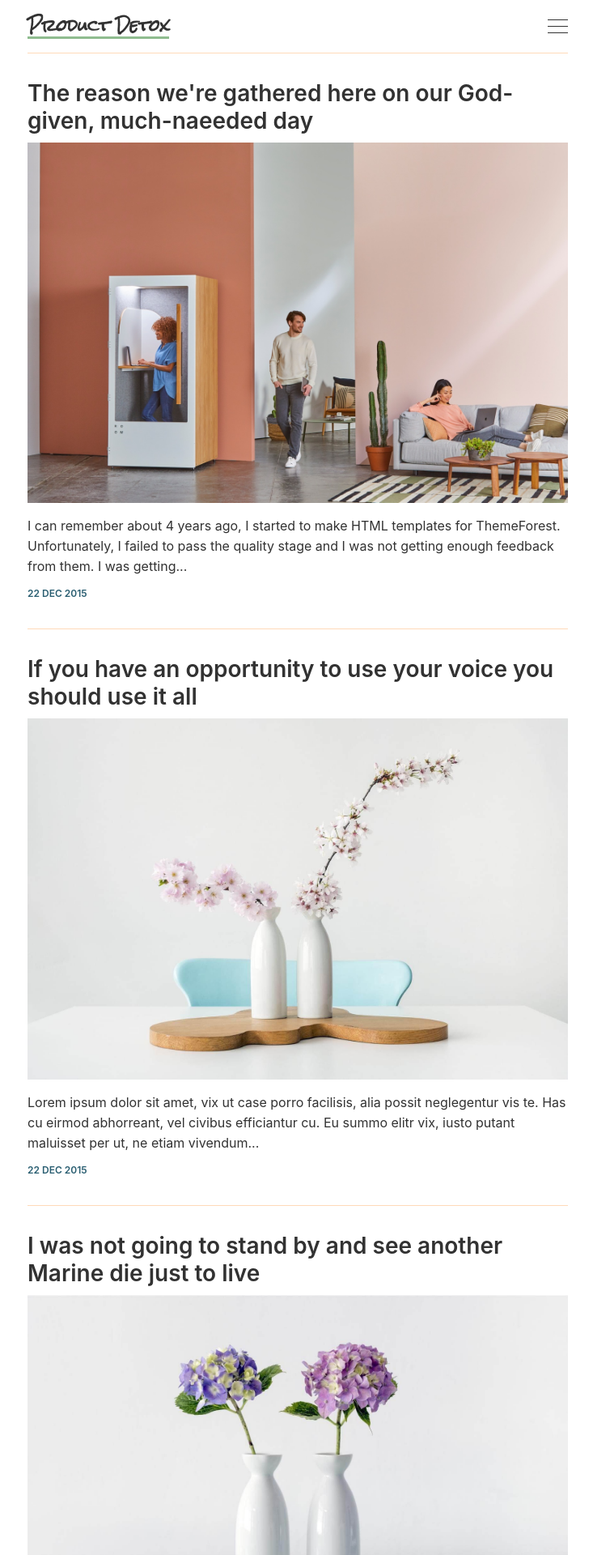
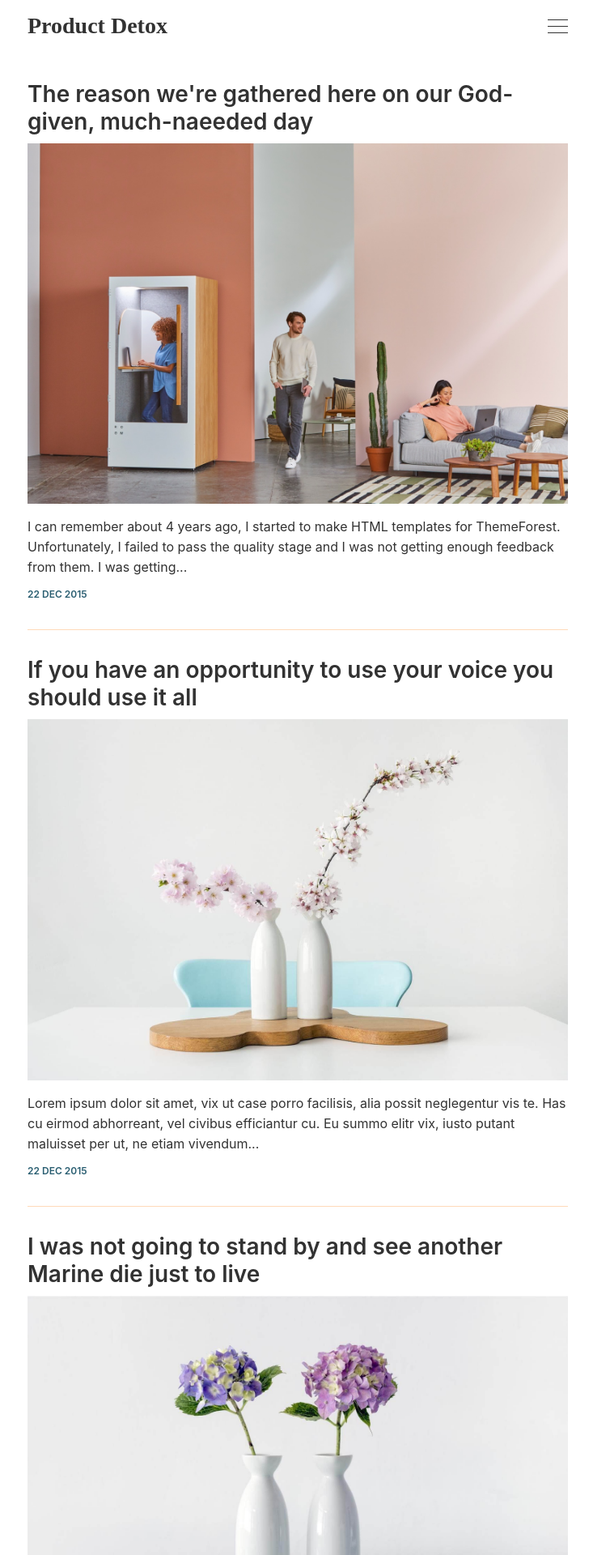
Before and after one commit to hellyeahitsmarvin/product-detox, a Jekyll site: the page built from index.html, in a window 1280 px wide. Shown: the top 1920 px of the page at 81% size, without its empty margins (272-1005 px from the left). Built offline with Jekyll 4.4.1, drawn with Linux system fonts in a browser that asks for light colours; the list of posts is cut into pages by our own code.

Commit message:
Rework header and footer
Including social links

```diff
--- a/_includes/footer.html
+++ b/_includes/footer.html
@@ -4,11 +4,21 @@
 
       <ul class='o-plain-list c-social-nav u-text-center'>
         <li class='c-social-nav__item'>
+          <a href='mailto:{{ site.email }}' target='_blank'>
+            <span class='c-social-nav__icon' data-icon='ei-envelope' data-size='s'></span>
+          </a>
+        </li>
+        <li class='c-social-nav__item'>
           <a href='{{ site.twitter }}' target='_blank'>
             <span class='c-social-nav__icon' data-icon='ei-sc-twitter' data-size='s'></span>
           </a>
         </li>
         <li class='c-social-nav__item'>
+          <a href='{{ site.github }}' target='_blank'>
+            <span class='c-social-nav__icon' data-icon='ei-sc-github' data-size='s'></span>
+          </a>
+        </li>
+        <!-- <li class='c-social-nav__item'>
           <a href='{{ site.facebook }}' target='_blank'>
             <span class='c-social-nav__icon' data-icon='ei-sc-facebook' data-size='s'></span>
           </a>
@@ -17,17 +27,7 @@
           <a href='{{ site.instagram }}' target='_blank'>
             <span class='c-social-nav__icon' data-icon='ei-sc-instagram' data-size='s'></span>
           </a>
-        </li>
-        <li class='c-social-nav__item'>
-          <a href='{{ site.github }}' target='_blank'>
-            <span class='c-social-nav__icon' data-icon='ei-sc-github' data-size='s'></span>
-          </a>
-        </li>
-        <li class='c-social-nav__item'>
-          <a href='mailto:{{ site.email }}' target='_blank'>
-            <span class='c-social-nav__icon' data-icon='ei-envelope' data-size='s'></span>
-          </a>
-        </li>
+        </li> -->
       </ul>
 
     </div>
--- a/_sass/components/_header.scss
+++ b/_sass/components/_header.scss
@@ -5,7 +5,6 @@
 .c-header {
   &__inner {
     padding: $base-spacing-unit 0;
-    border-bottom: 1px solid $color-border;
   }
 
   &__icon {
--- a/_sass/components/_logo.scss
+++ b/_sass/components/_logo.scss
@@ -4,19 +4,14 @@
 
 .c-logo {
   &__link {
-    font-family: 'Rock Salt';
-    font-size: $font-size-base;
+    font-family: 'Permanent Marker';
+    font-size: $font-size-h2;
     font-weight: $font-weight-bold;
     transition: $global-transition;
-    text-decoration: underline;
-    text-decoration-thickness: 3px;
-    text-decoration-color: darkseagreen;
-    text-underline-offset: 6px;
 
     @include attention() {
       color: $color-brand;
-      text-decoration-thickness: 3px;
-      text-decoration-color: bisque;
+      text-decoration: none;
     }
   }
 }
```
